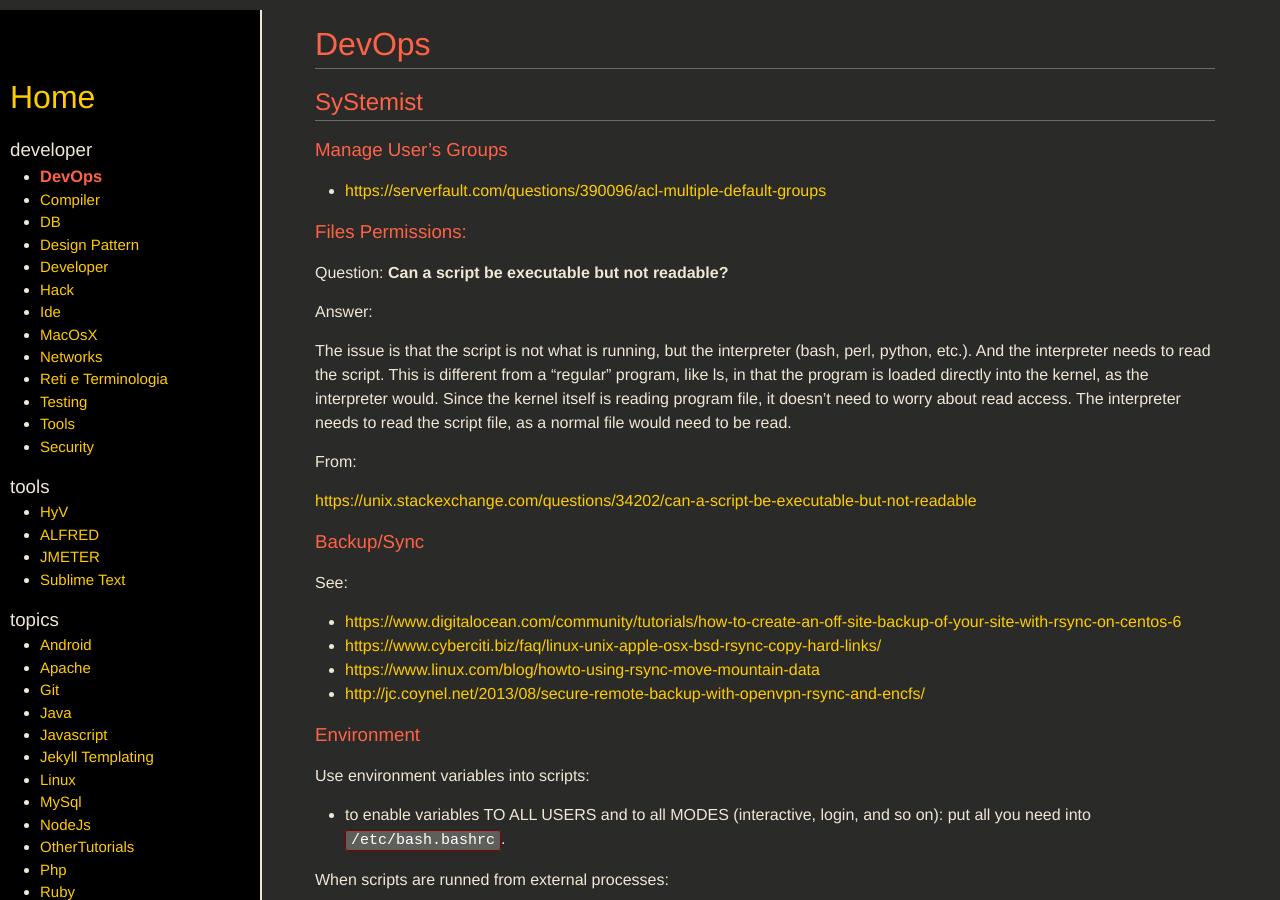
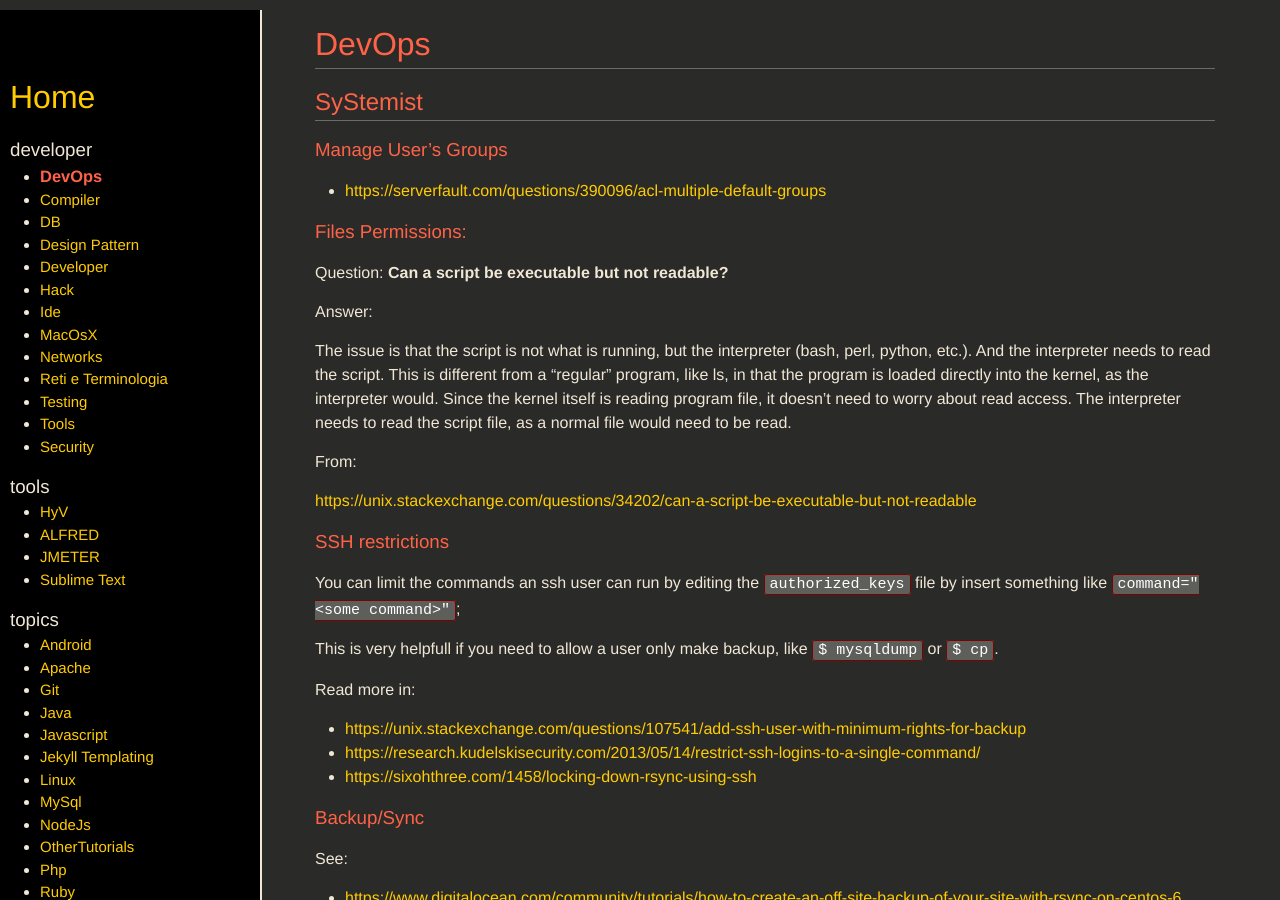
Before and after one commit to SimoSca/own-memo, a Jekyll site: the page built from _pages/developer/DevOps.md, in a window 1280 px wide and 900 px high. Built offline with Jekyll 4.4.1, drawn with Linux system fonts in a browser that asks for light colours; nearby versions of some CDN libraries.

Commit message:
[improved] added suggestions to create an ssh user with limited commands rights

```diff
--- a/_pages/developer/DevOps.md
+++ b/_pages/developer/DevOps.md
@@ -23,6 +23,20 @@ The issue is that the script is not what is running, but the interpreter (bash,
 From:
 
 [https://unix.stackexchange.com/questions/34202/can-a-script-be-executable-but-not-readable](Can a script be executable but not readable?)
+
+
+### SSH restrictions
+
+You can limit the commands an ssh user can run by editing the `authorized_keys` file by insert something like `command="<some command>"`;
+
+This is very helpfull if you need to allow a user only make backup, like `$ mysqldump` or `$ cp`.
+
+Read more in:
+
+- [https://unix.stackexchange.com/questions/107541/add-ssh-user-with-minimum-rights-for-backup](https://unix.stackexchange.com/questions/107541/add-ssh-user-with-minimum-rights-for-backup)
+- [https://research.kudelskisecurity.com/2013/05/14/restrict-ssh-logins-to-a-single-command/](https://research.kudelskisecurity.com/2013/05/14/restrict-ssh-logins-to-a-single-command/)
+- [https://sixohthree.com/1458/locking-down-rsync-using-ssh](https://sixohthree.com/1458/locking-down-rsync-using-ssh)
+
 
 
 ### Backup/Sync
```
